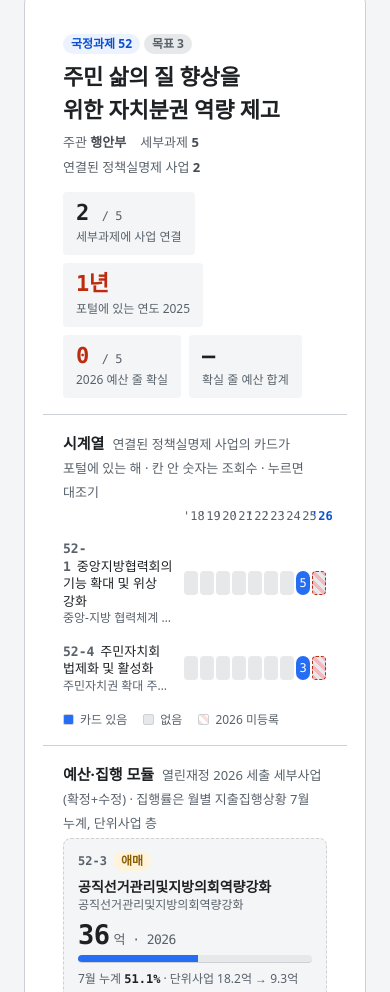
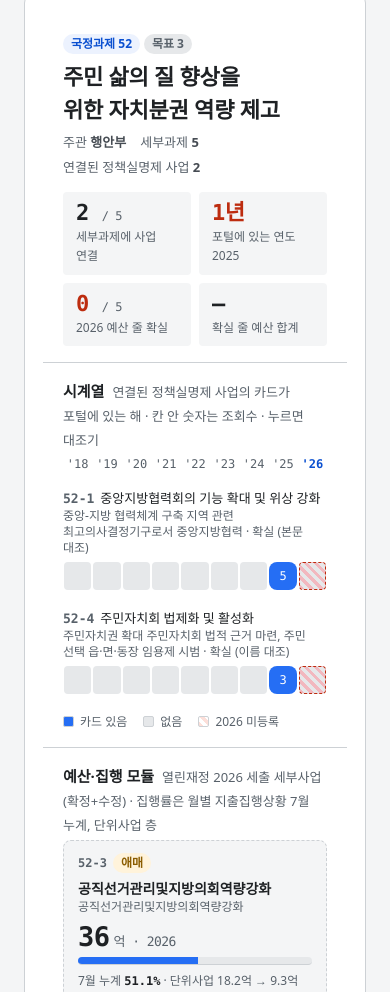
Before and after one commit to hosungseo/open-go-corpus, a website: page docs/policy2.html in a window 390 px wide. Shown: the part 4035-5027 px from the top of the page. Drawn offline with Linux system fonts and the light colour scheme; a web font is replaced by a local one.

Commit message:
style(policy2): mobile layout for the timeline panel — full-width lane labels, nine cells in one row
Co-Authored-By: Claude Fable 5.1 <noreply@anthropic.com>
Claude-Session: https://claude.ai/code/session_01TUF7RFUw4MQjg7DEHsXea4

```diff
--- a/docs/policy2.html
+++ b/docs/policy2.html
@@ -400,6 +400,8 @@ section.core .eyebrow{font-size:12px;letter-spacing:.1em;color:var(--ink-3);font
 .tk .chip.sure{background:var(--cL);color:var(--em)}.tk .chip.amb{background:var(--amberL);color:var(--amber)}.tk .chip.none{background:var(--panel-2);color:var(--ink-3)}
 .tk .lg{font-size:13px;color:var(--ink-3);margin:12px 0 0;line-height:1.6}
 @media (max-width:900px){ .tk .tl{grid-template-columns:minmax(120px,1fr) repeat(9,minmax(0,1fr))} .tk .tl .c{height:24px} .tk .sl{grid-template-columns:1fr} .tk .sl > div:nth-child(-n+3){display:none} .tk .sl > div{border-top:1px solid var(--rule-2)} .tk .tabs button{min-width:0} }
+/* 좁은 폭: 라벨은 한 줄 통째, 아홉 칸은 그 아래 한 줄 */
+@media (max-width:640px){ .tk .tl{grid-template-columns:repeat(9,minmax(0,1fr));gap:2px 0} .tk .tl .axl{display:none} .tk .tl .lab{grid-column:1 / -1;padding:10px 0 2px} .tk .tl .lab small{white-space:normal} .tk .tl .c{height:28px;margin:2px 1px 8px} .tk .tl a.c span{font-size:12px} .tk .stats{width:100%} .tk .st{flex:1 1 40%} }
 </style>
 </head>
 <body>
@@ -2452,7 +2454,7 @@ const P2 = {
     // 시계열 패널 — 연결된 사업마다 레인
     var linked=T.세부.filter(function(s){ return s.사업; });
     var groups=[]; linked.forEach(function(s){ var g=groups.find(function(x){ return x.nm===s.사업.nm; }); if(g){ g.subs.push(s); } else groups.push({nm:s.사업.nm, j:s.사업.j, via:s.사업.via, 연도:s.연도, subs:[s]}); });
-    var axis='<div></div>'+YEARS.map(function(y){ return '<div class="ax'+(y===2026?' now':'')+'">\''+String(y).slice(2)+'</div>'; }).join('');
+    var axis='<div class="axl"></div>'+YEARS.map(function(y){ return '<div class="ax'+(y===2026?' now':'')+'">\''+String(y).slice(2)+'</div>'; }).join('');
     var lanes=groups.map(function(s){ var byY={}; s.연도.forEach(function(c){ byY[c.y]=c; }); var ys=s.연도.map(function(c){return c.y;});
       var cells=YEARS.map(function(y){ var c=byY[y]; if(c){ var tip=y+'년 카드 · '+esc(c.부서)+' · '+esc(c.담당)+' · 조회 '+c.조회+(c.추진실적!=null?' · 추진실적 '+c.추진실적+'건':'')+(c.원문검색!=null?' · 원문 검색 '+c.원문검색+'건':'')+(c.사전정보!=null?' · 사전정보 '+c.사전정보+'건':'')+' — 대조기로'; var cls='c'+(y===Math.min.apply(null,ys)?' first':'')+(y===Math.max.apply(null,ys)?' last':''); return '<a class="'+cls+'" href="explorer/#p='+esc(c.id)+'|'+y+'" title="'+tip+'" aria-label="'+tip+'"><span>'+(c.조회?c.조회:'')+'</span></a>'; } return '<div class="c'+(y===2026?' miss':'')+'" title="'+y+' 포털에 없음"'+(y===2026?' aria-label="2026 미등록"':'')+'></div>'; }).join('');
       var nos=s.subs.map(function(x){ return x.no; }).join(' · '); var grouped=s.subs.length>1; var sub=grouped?'세부과제 '+s.subs.length+'개 — '+nos:esc(s.subs[0].t);
```
Also changed, not shown: docs/src/policy2.html (+3 -1 lines).
